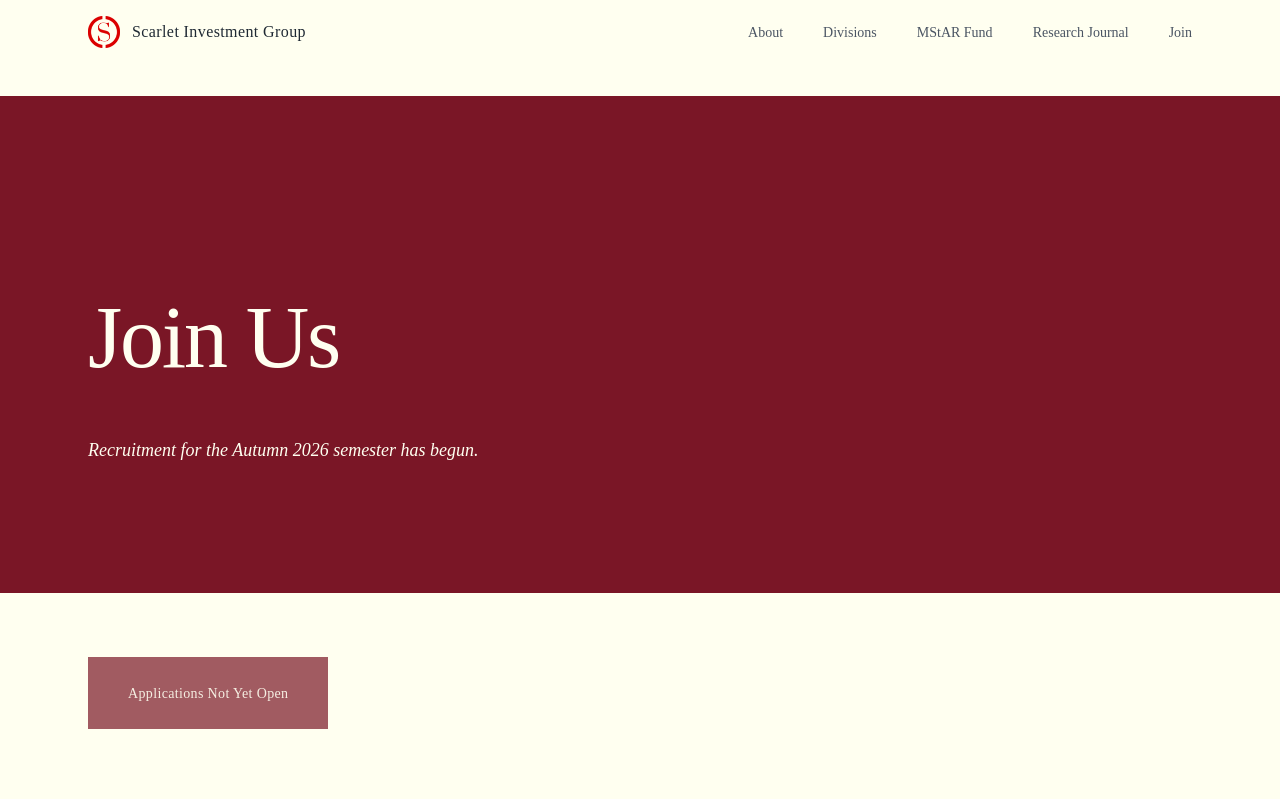
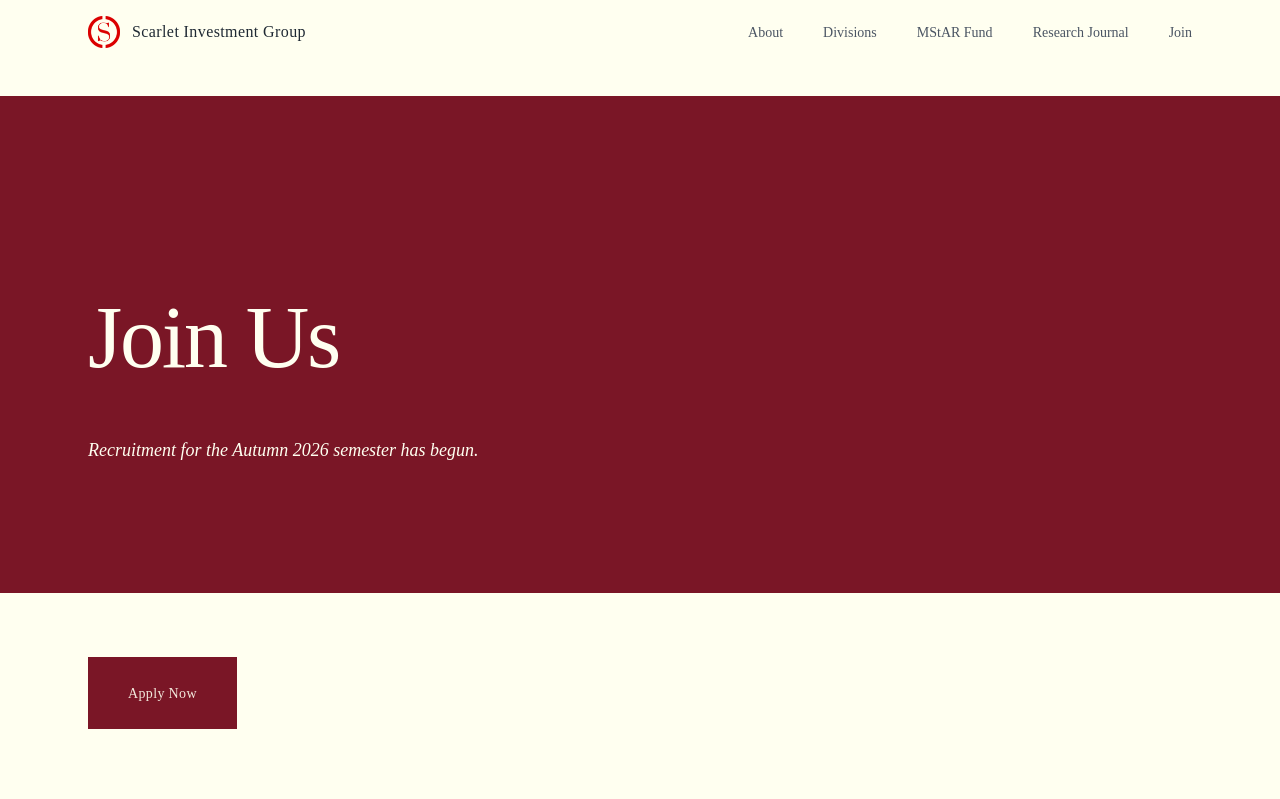
Before and after one commit to MaddoxCRoy/SIG-Website, a React (Vite) app: page /join in a window 1280 px wide. Shown: the top 799 px of the page. Built offline with nearby package versions, Linux system fonts and the light colour scheme.

Commit message:
add link to google form button on join page

```diff
--- a/src/components/join/JoinTimeline.jsx
+++ b/src/components/join/JoinTimeline.jsx
@@ -19,11 +19,16 @@ export default function JoinTimeline() {
         <section ref={ref} className="py-16">
             <div className="pb-16">
                 <div className="max-w-6xl mx-auto px-6">
-                    <div className="inline-block bg-[#7A1626] px-10 py-6 opacity-70 cursor-default">
+                    <a
+                        href="https://forms.gle/vVHExcNcTtpd9bm28"
+                        target="_blank"
+                        rel="noopener noreferrer"
+                        className="inline-block bg-[#7A1626] px-10 py-6 hover:bg-[#9E1B32] transition-colors duration-200"
+                    >
                         <span className="font-secondary text-sm tracking-wide text-[#FFFFF0]/90">
-                            Applications Not Yet Open
+                            Apply Now
                         </span>
-                    </div>
+                    </a>
                 </div>
             </div>
 
```
